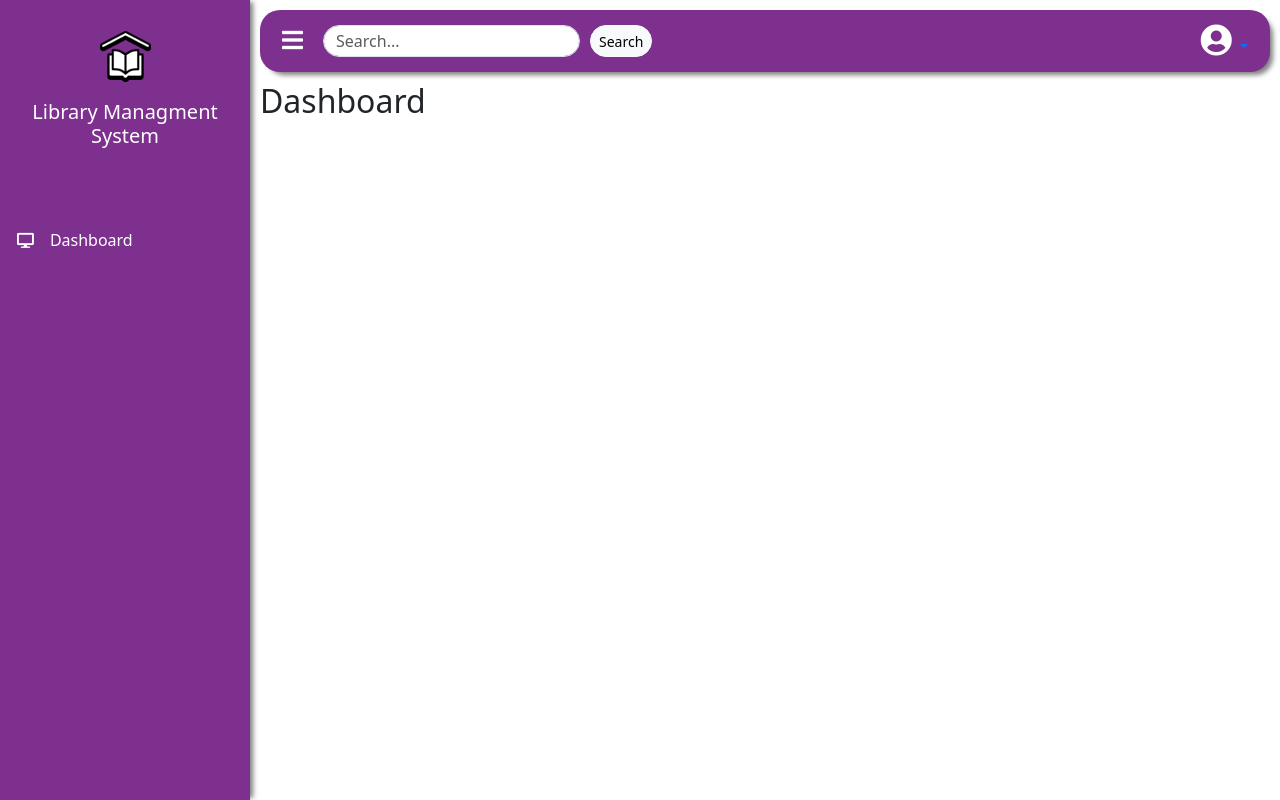
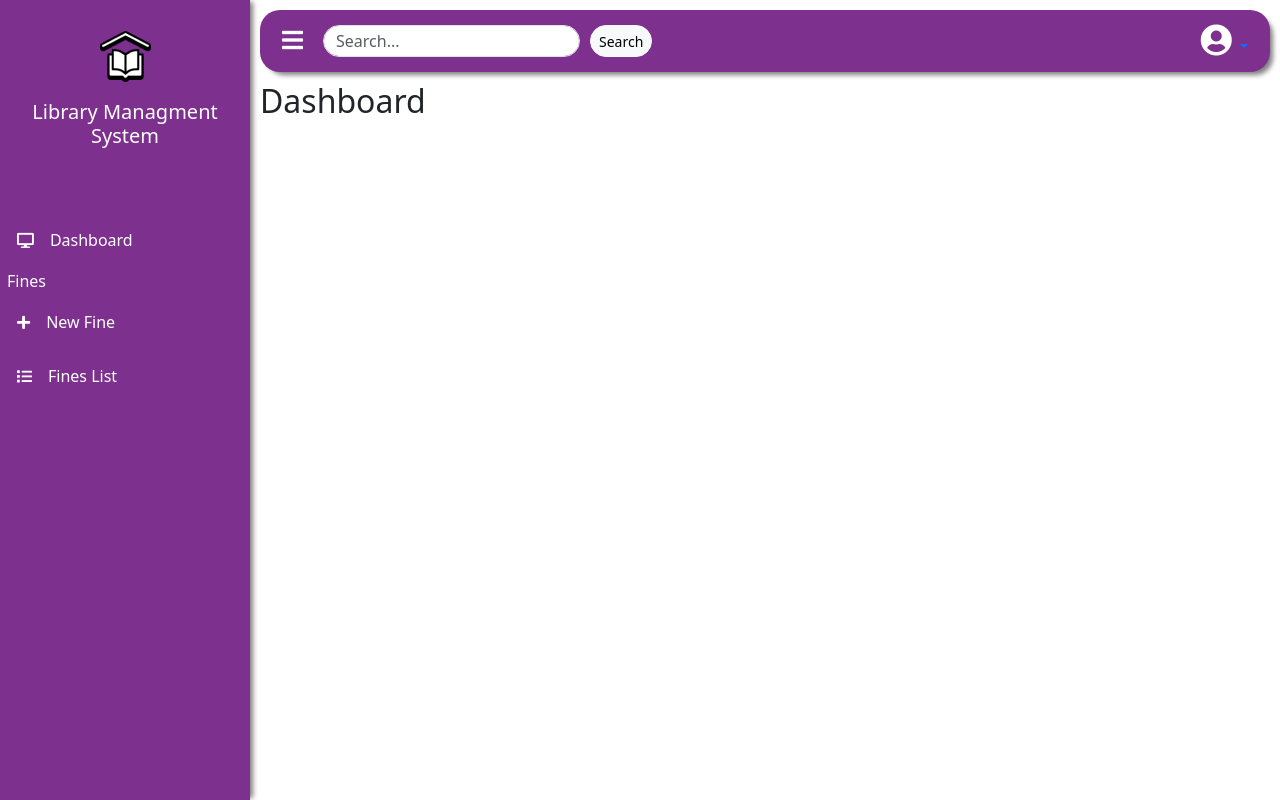
Before and after one commit to KasunUdayanga/library-management-system, a PHP site: page / in a window 1280 px wide. Run offline with PHP 8.4, Linux system fonts and the light colour scheme.

Commit message:
dashboard fine add and fine list icon

```diff
--- a/index.php
+++ b/index.php
@@ -28,6 +28,20 @@
         <li class="nav-item" style="margin-top: 40px;">
           <a href="#" class="nav-link text-white" onclick="loadDashboard()">
             <i class="fa fa-desktop"></i><span class="fs-6 ms-3 d-sm-inline">Dashboard</span>
+          </a>
+        </li>
+
+        <li class="menu-header">Fines</li>
+        <li class="nav-item">
+          <a href="#" class="nav-link text-white" onclick="addFine()">
+            <i class="fa fa-plus"></i><span class="fs-6 ms-3 d-sm-inline">New Fine</span>
+          </a>
+        </li>
+
+
+        <li class="nav-item">
+          <a href="#" class="nav-link text-white" onclick="loadFineList()">
+            <i class="fa fa-list"></i><span class="fs-6 ms-3 d-sm-inline">Fines List</span>
           </a>
         </li>
 
```
